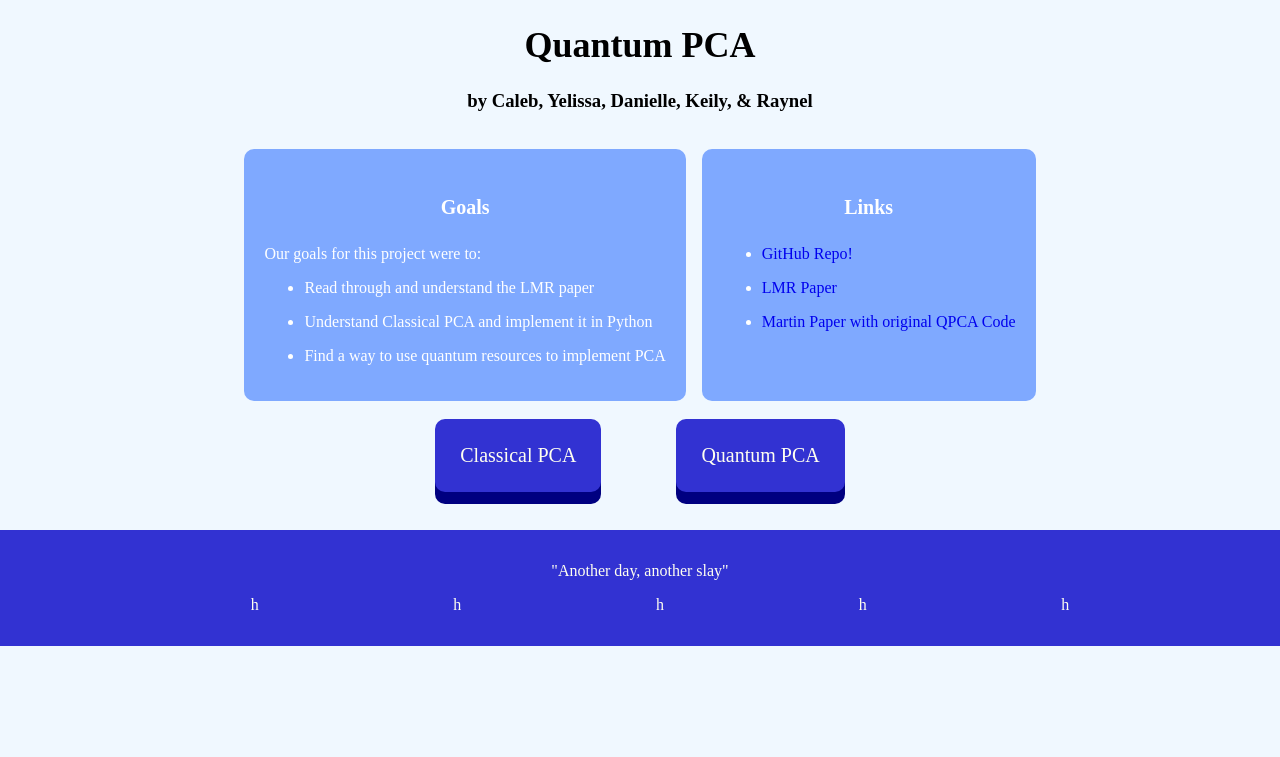
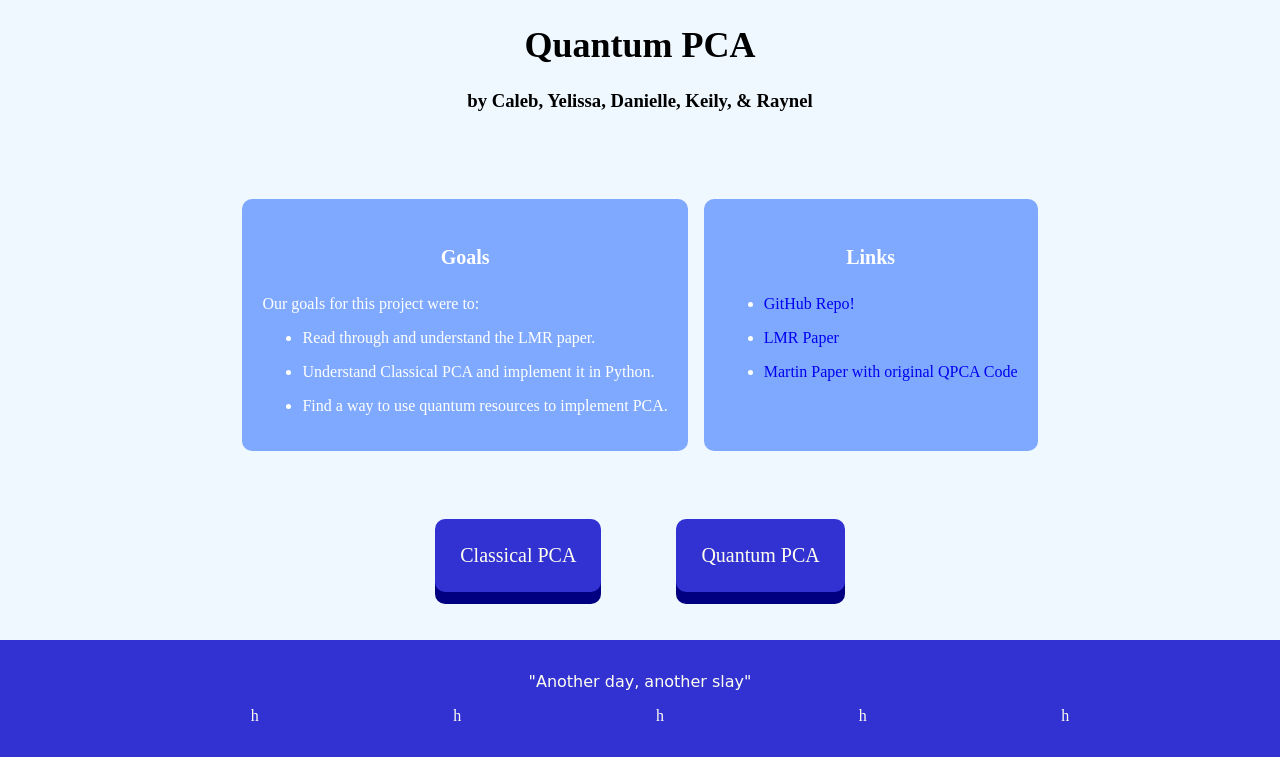
Before and after one commit to danielleodigie/qpcademo, a PHP site: page / in a window 1280 px wide. Shown: the part 90-847 px from the top of the page. Before the commit the page ends 736 px from the top, so only its background shows below. Run offline with PHP 8.4, Linux system fonts and the light colour scheme; some web fonts are replaced.

Commit message:
Small modifications to web page

```diff
--- a/index.html
+++ b/index.html
@@ -32,9 +32,9 @@
                 <h4>Goals</h4>
                 <p>Our goals for this project were to:</p>
                 <ul>
-                    <li><p>Read through and understand the LMR paper</p></li>
-                    <li><p>Understand Classical PCA and implement it in Python</p></li>
-                    <li><p>Find a way to use quantum resources to implement PCA</p></li>
+                    <li><p>Read through and understand the LMR paper.</p></li>
+                    <li><p>Understand Classical PCA and implement it in Python.</p></li>
+                    <li><p>Find a way to use quantum resources to implement PCA.</p></li>
                 </ul>
             </div>
             <div class="container">
--- a/pages/classicalpca.html
+++ b/pages/classicalpca.html
@@ -37,6 +37,10 @@
             </ul>
         </div>
     </div>
+    <div id="buttons">
+        <a href="/" class="button">Home</a>
+        <a href="/pages/quantumpca.html" class="button">Quantum PCA</a>
+    </div>
     <footer>
         <p>"Another day, another slay"</p>
         <ul class="contact">
--- a/pages/quantumpca.html
+++ b/pages/quantumpca.html
@@ -59,6 +59,10 @@
             </ul>
         </div>
     </div>
+    <div id="buttons">
+        <a href="/" class="button">Home</a>
+        <a href="/pages/classicalpca.html" class="button">Classical PCA</a>
+    </div>
     <footer>
         <p>"Another day, another slay"</p>
         <ul class="contact">
--- a/styles/styles.css
+++ b/styles/styles.css
@@ -76,6 +76,7 @@
     gap: 1em;
 }
 .container{
+    display:inline-block;
     background-color: rgb(127, 169, 255);
     padding: 20px;
     border-radius: 10px;
@@ -110,7 +111,7 @@
     padding: 1em;
     background-color: rgb(50, 50, 210);
     color: ivory;
-    margin-top: 20px;
+    margin-top: 30px;
 
 }
 
@@ -122,7 +123,9 @@
 footer a:visited{
     color: aliceblue;
 }
-
+footer p{
+    font-family: "Comic Sans MS", "Comic Sans", cursive;
+}
 footer ul{
     list-style: none;
 }
@@ -144,3 +147,16 @@
     transition: 400ms;
     color: rgb(142, 158, 174);
 }
+.notes{
+    display: flex;
+    flex-direction: row;
+    flex-wrap: wrap;
+    justify-content: center;
+    margin:50px
+}
+#buttons{
+    display: flex;
+    flex-direction: row;
+    justify-content: center;
+    /* margin: 20px; */
+}
```
